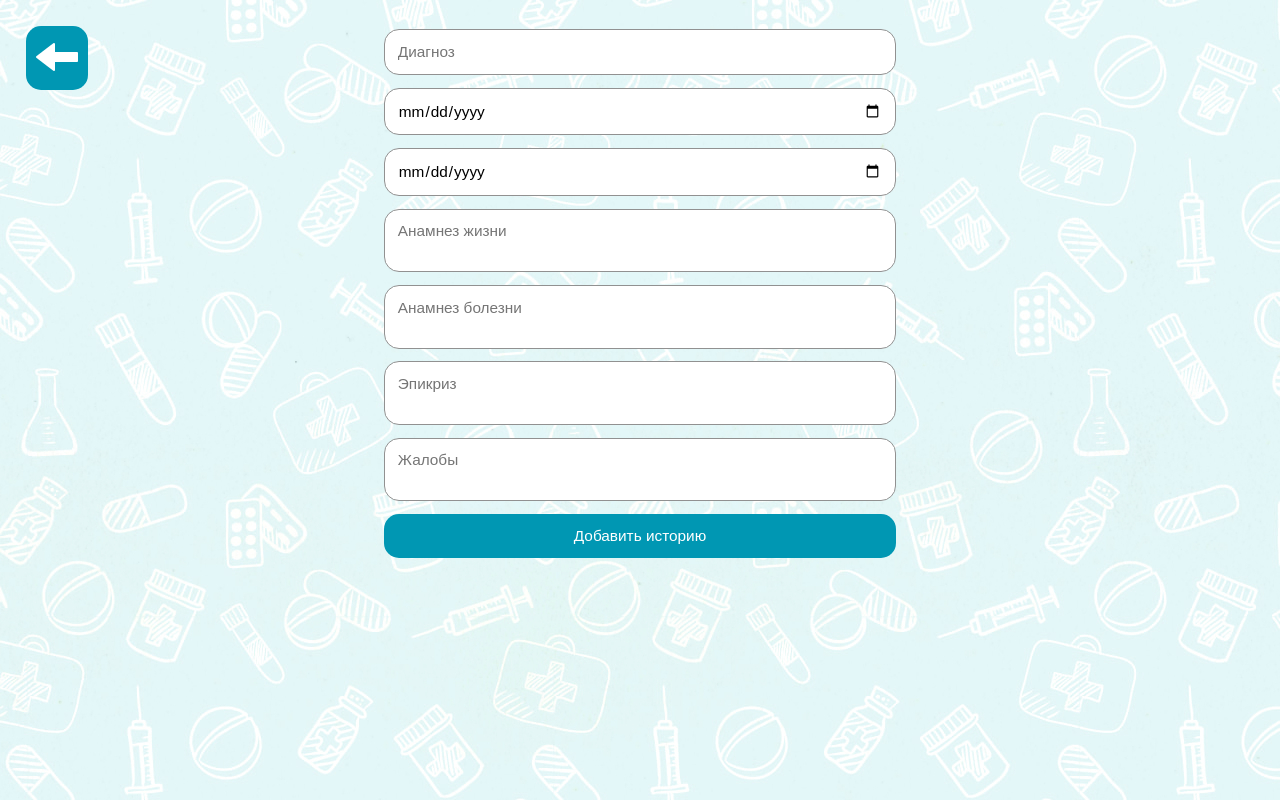
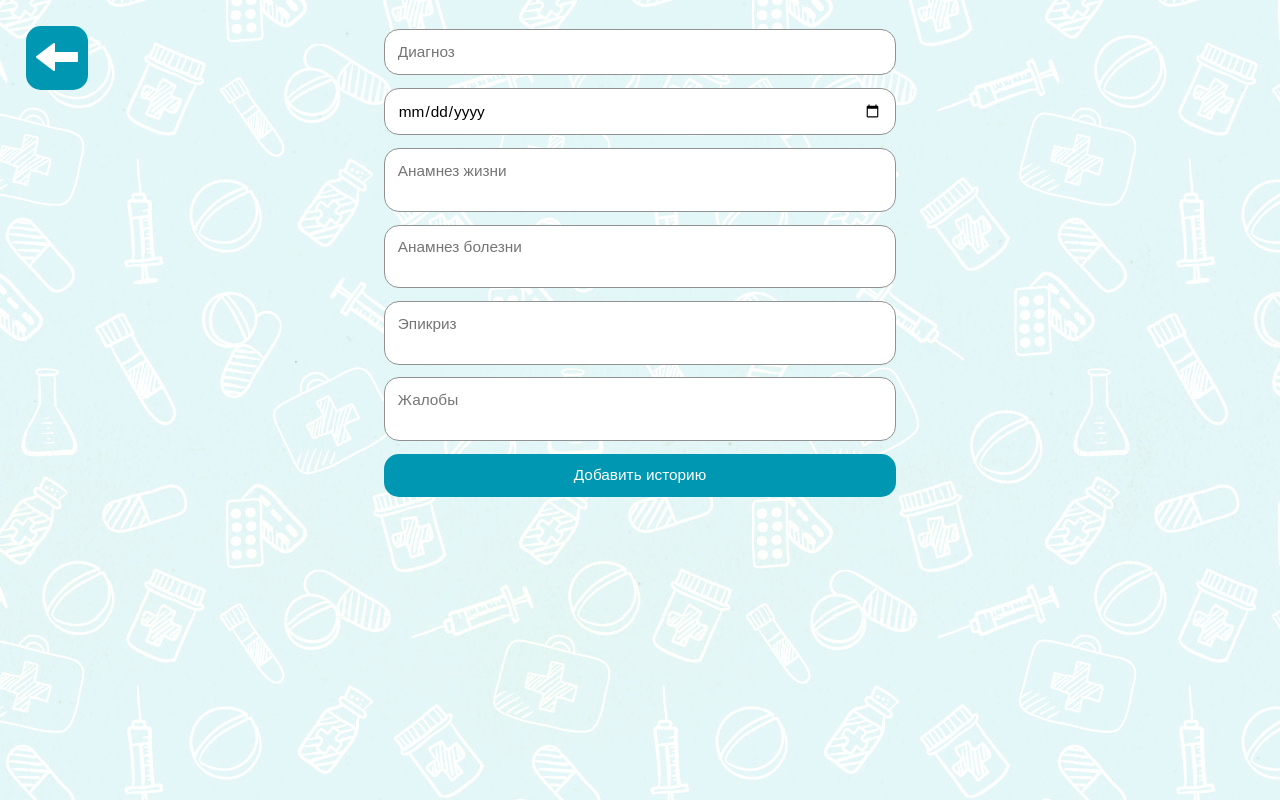
Before and after one commit to ainesskk/HospitalFrontend, a React (Vite) app: page /patient/1/addhistory in a window 1280 px wide. Built offline with nearby package versions, Linux system fonts and the light colour scheme; sample sign-in values are in the browser's storage.

Commit message:
fix departure date sending

```diff
--- a/src/PatientPage/History/AddHistory.jsx
+++ b/src/PatientPage/History/AddHistory.jsx
@@ -9,7 +9,6 @@ export default function AddHistory() {
     const [newHistory, setNewHistory] = useState({
         diagnosis: "",
         arriveDate: "",
-        departureDate: "",
         lifeAnamnesis: "",
         diseaseAnamnesis: "",
         epicrisis: "",
@@ -28,7 +27,7 @@ export default function AddHistory() {
         const requestData = {
             diagnosis: newHistory.diagnosis,
             arriveDate: newHistory.arriveDate,
-            departureDate: newHistory.departureDate,
+            departureDate: null,
             lifeAnamnesis: newHistory.lifeAnamnesis,
             diseaseAnamnesis: newHistory.diseaseAnamnesis,
             epicrisis: newHistory.epicrisis,
@@ -56,8 +55,6 @@ export default function AddHistory() {
                         <input type="text" name="diagnosis" placeholder="Диагноз" required onChange={handleChange}/>
                         <input type="date" name="arriveDate" placeholder="Дата прибытия" required
                                onChange={handleChange}/>
-                        <input type="date" name="departureDate" placeholder="Дата выписки" required
-                               onChange={handleChange}/>
                         <textarea name="lifeAnamnesis" placeholder="Анамнез жизни" required
                                   onChange={handleChange}></textarea>
                         <textarea name="diseaseAnamnesis" placeholder="Анамнез болезни" required
```
